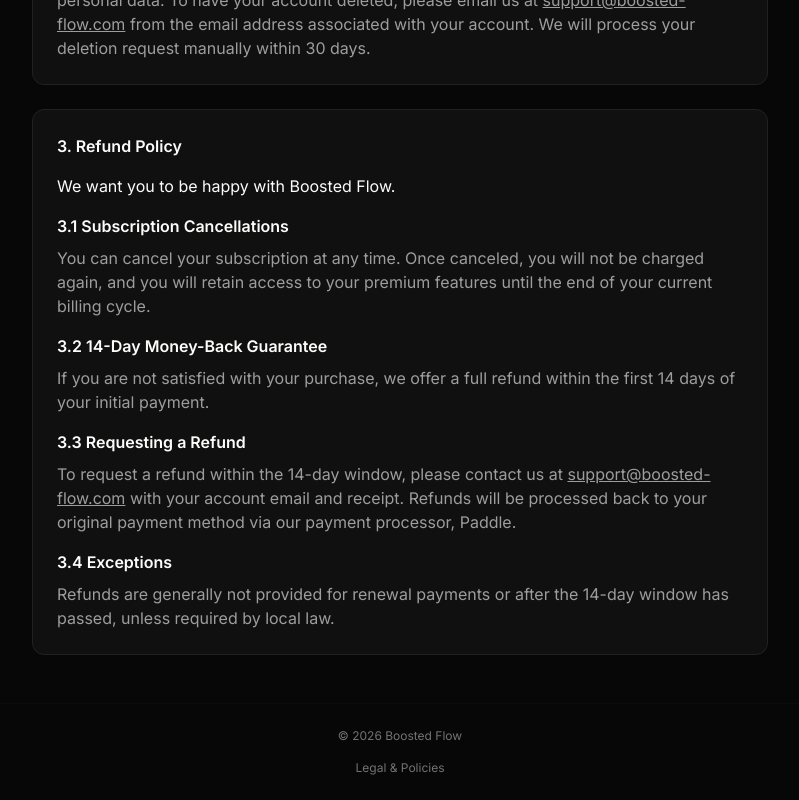
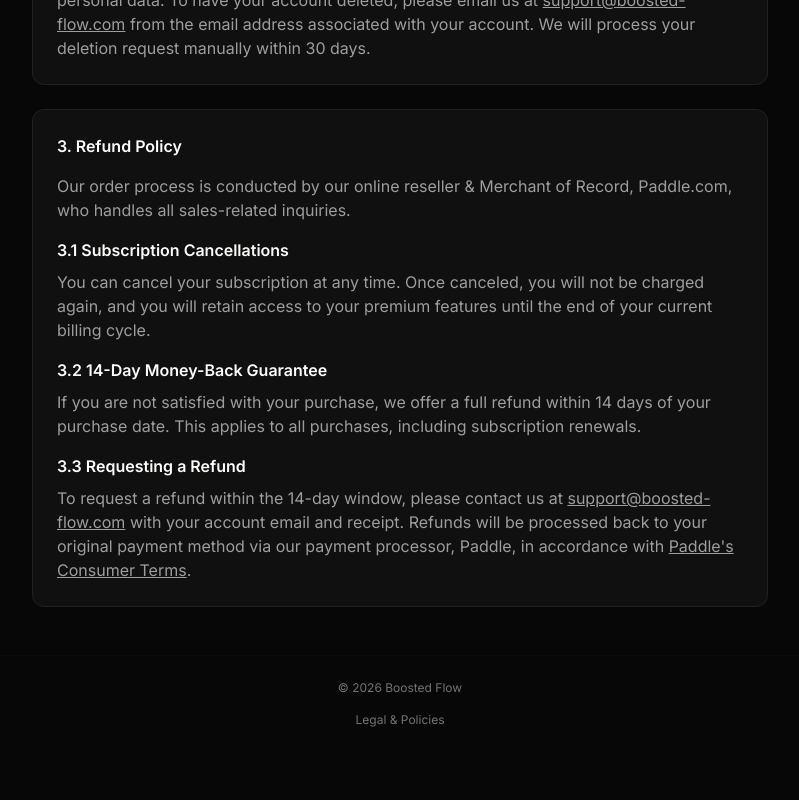
Before and after one commit to x6Nenko/boosted-flow-frontend, a React (Vite) app: page /legal in a window 1280 px wide. Shown: the part 1425-2225 px from the top of the page, without its empty margins (240-1039 px from the left). After the commit the page ends 2177 px from the top, so only its background shows below. Built offline with nearby package versions, Linux system fonts and the light colour scheme; no server answers.

Commit message:
fix(legal): clarify refund policy and add Paddle reference

```diff
--- a/src/routes/legal.tsx
+++ b/src/routes/legal.tsx
@@ -132,7 +132,9 @@ function LegalPage() {
         {/* Refund Policy */}
         <section className="rounded-xl border border-border bg-card p-6">
           <h2 className="text-base font-semibold mb-4">3. Refund Policy</h2>
-          <p className="text-base mb-4">We want you to be happy with Boosted Flow.</p>
+          <p className="text-base text-foreground/60 mb-4">
+            Our order process is conducted by our online reseller & Merchant of Record, Paddle.com, who handles all sales-related inquiries.
+          </p>
 
           <div className="flex flex-col gap-4">
             <div>
@@ -147,8 +149,8 @@ function LegalPage() {
             <div>
               <h3 className="font-semibold mb-2">3.2 14-Day Money-Back Guarantee</h3>
               <p className="text-foreground/60">
-                If you are not satisfied with your purchase, we offer a full refund within the first
-                14 days of your initial payment.
+                If you are not satisfied with your purchase, we offer a full refund within 14 days of your purchase date.
+                This applies to all purchases, including subscription renewals.
               </p>
             </div>
 
@@ -160,15 +162,15 @@ function LegalPage() {
                   support@boosted-flow.com
                 </a>{' '}
                 with your account email and receipt. Refunds will be processed back to your original
-                payment method via our payment processor, Paddle.
-              </p>
-            </div>
-
-            <div>
-              <h3 className="font-semibold mb-2">3.4 Exceptions</h3>
-              <p className="text-foreground/60">
-                Refunds are generally not provided for renewal payments or after the 14-day window has
-                passed, unless required by local law.
+                payment method via our payment processor, Paddle, in accordance with{' '}
+                <a
+                  href="https://www.paddle.com/legal/invoiced-consumer-terms"
+                  target="_blank"
+                  rel="noreferrer"
+                  className="underline hover:text-foreground transition-colors duration-150"
+                >
+                  Paddle's Consumer Terms
+                </a>.
               </p>
             </div>
           </div>
```
